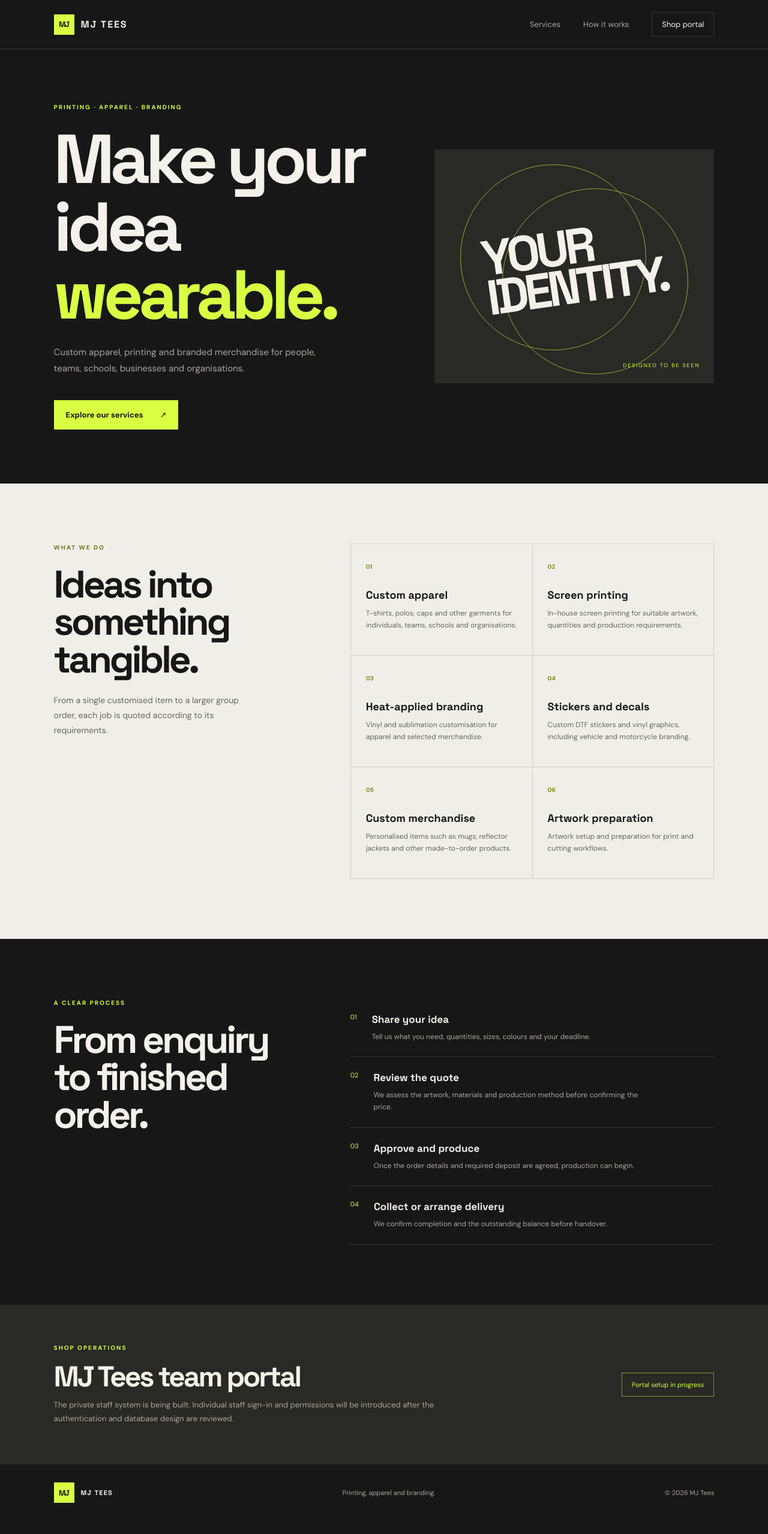
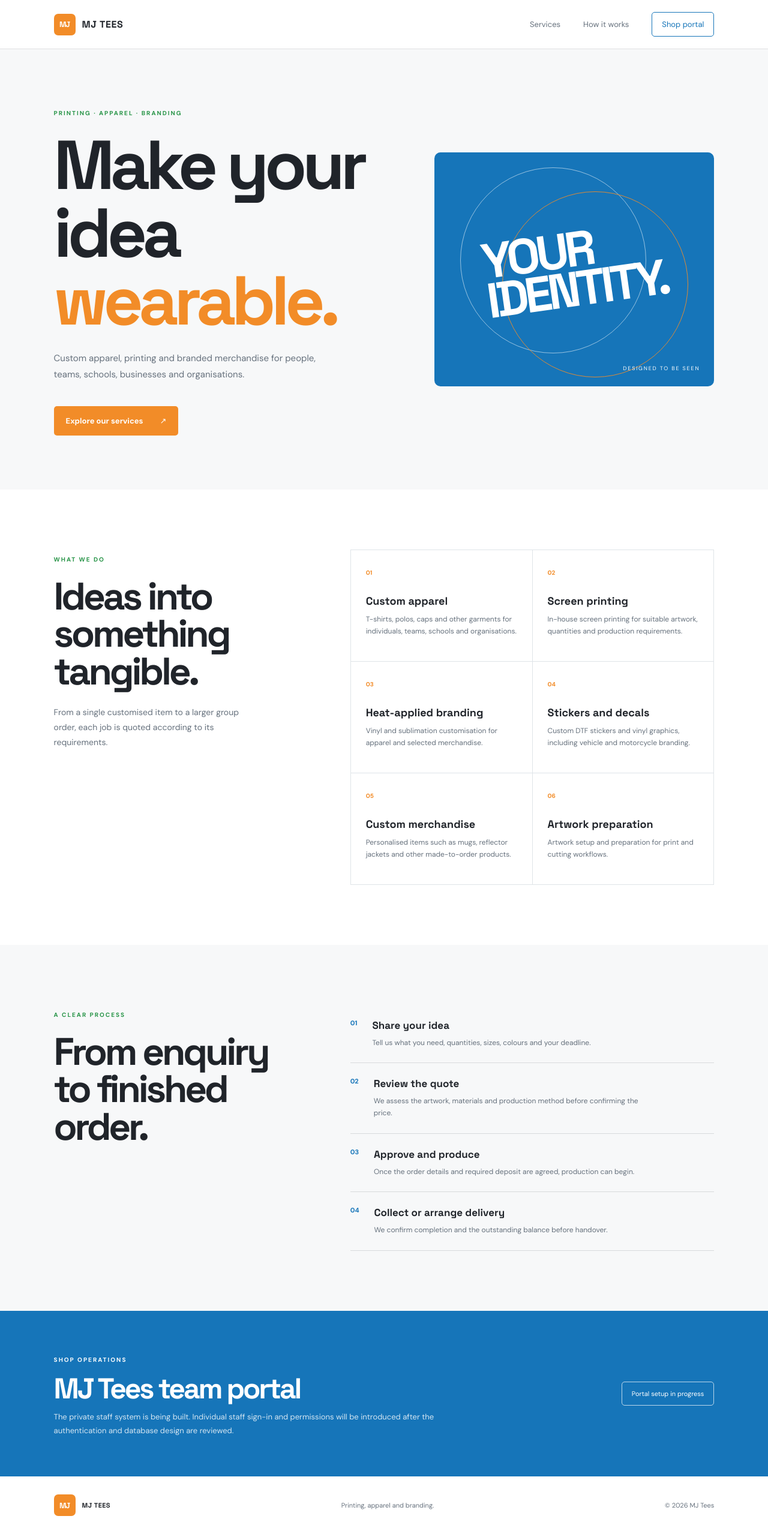
Before and after one commit to jacqmurithi-ux/mjtees-, a React (Vite) app: page / in a window 1280 px wide. Shown: the whole page at 60% size. Before the commit the page ends 2535 px from the top, so only its background shows below. Built offline with nearby package versions, Linux system fonts and the light colour scheme.

Commit message:
Apply MJ orange blue green brand identity

```diff
--- a/src/styles.css
+++ b/src/styles.css
@@ -1,52 +1,53 @@
 @import url("https://fonts.googleapis.com/css2?family=DM+Sans:wght@400;500;600;700&family=Space+Grotesk:wght@400;500;600;700&display=swap");
 :root {
-  font-family: "DM Sans", sans-serif; color: #f4f1eb; background: #171717;
+  font-family: "DM Sans", sans-serif; color: #20242a; background: #fff;
   font-synthesis: none; text-rendering: optimizeLegibility; -webkit-font-smoothing: antialiased;
-  --ink: #f4f1eb; --muted: #aaa69f; --accent: #d9ff42; --line: rgba(244,241,235,.14);
+  --ink: #20242a; --muted: #66717d; --orange: #f28c28; --blue: #1675b9; --green: #279447;
+  --line: rgba(32,36,42,.14); --surface: #f4f6f7;
 }
 * { box-sizing: border-box; }
 html { scroll-behavior: smooth; }
 body { margin: 0; min-width: 320px; }
 a { color: inherit; text-decoration: none; }
-.site-header { min-height: 82px; padding: 0 7vw; display: flex; align-items: center; justify-content: space-between; border-bottom: 1px solid var(--line); }
-.brand { display: inline-flex; align-items: center; gap: 11px; font-family: "Space Grotesk",sans-serif; font-weight: 700; letter-spacing: .12em; }
-.brand-mark { width: 34px; height: 34px; display: grid; place-items: center; background: var(--accent); color: #171717; font-size: 13px; letter-spacing: -.08em; }
+.site-header { min-height: 82px; padding: 0 7vw; display: flex; align-items: center; justify-content: space-between; border-bottom: 1px solid var(--line); background:#fff; }
+.brand { display: inline-flex; align-items: center; gap: 11px; font-family: "Space Grotesk",sans-serif; font-weight: 700; letter-spacing: .04em; }
+.brand-mark { width: 36px; height: 36px; display: grid; place-items: center; background: var(--orange); color: #fff; font-size: 13px; letter-spacing: -.08em; border-radius: 7px; }
 nav { display: flex; align-items: center; gap: clamp(16px,3vw,38px); color: var(--muted); font-size: 13px; }
-nav a:hover,.site-footer a:hover { color: var(--accent); }
-.nav-portal { border: 1px solid var(--line); padding: 11px 16px; color: var(--ink); }
-.hero { min-height: 610px; padding: 90px 7vw; display: grid; grid-template-columns: 1.1fr .9fr; align-items: center; gap: 5vw; overflow: hidden; }
-.eyebrow { color: var(--accent); font-size: 10px; font-weight: 700; letter-spacing: .2em; }
-h1,h2,h3,p { margin-top: 0; }
+nav a:hover,.site-footer a:hover { color: var(--blue); }
+.nav-portal { border: 1px solid var(--blue); padding: 11px 16px; color: var(--blue); border-radius: 5px; }
+.hero { min-height: 610px; padding: 90px 7vw; display: grid; grid-template-columns: 1.1fr .9fr; align-items: center; gap: 5vw; overflow: hidden; background: #f7f8f9; }
+.eyebrow { color: var(--green); font-size: 10px; font-weight: 700; letter-spacing: .2em; }
 h1,h2 { font-family: "Space Grotesk",sans-serif; letter-spacing: -.065em; line-height: .98; }
-h1 { font-size: clamp(64px,9vw,116px); margin: 25px 0; }
-h1 span { color: var(--accent); }
+h1 { font-size: clamp(64px,9vw,116px); margin: 25px 0; color: var(--ink); }
+h1 span { color: var(--orange); }
 .hero-intro { max-width: 460px; color: var(--muted); line-height: 1.8; font-size: 15px; }
-.primary-link { display: inline-flex; gap: 28px; align-items: center; margin-top: 24px; padding: 16px 20px; background: var(--accent); color: #171717; font-weight: 700; font-size: 13px; }
-.hero-art { min-height: 390px; position: relative; display: grid; place-items: center; background: #292925; overflow: hidden; }
-.art-circle { position: absolute; width: 310px; height: 310px; border: 1px solid rgba(217,255,66,.6); border-radius: 50%; }
-.art-circle-one { transform: translate(-35px,-15px); } .art-circle-two { transform: translate(35px,25px); }
+.primary-link { display: inline-flex; gap: 28px; align-items: center; margin-top: 24px; padding: 16px 20px; background: var(--orange); color: #fff; font-weight: 700; font-size: 13px; border-radius: 5px; }
+.hero-art { min-height: 390px; position: relative; display: grid; place-items: center; background: var(--blue); color:#fff; overflow: hidden; border-radius: 10px; }
+.art-circle { position: absolute; width: 310px; height: 310px; border: 1px solid rgba(255,255,255,.55); border-radius: 50%; }
+.art-circle-one { transform: translate(-35px,-15px); } .art-circle-two { transform: translate(35px,25px); border-color:rgba(242,140,40,.9); }
 .art-word { z-index: 1; font-family: "Space Grotesk",sans-serif; font-size: clamp(48px,7vw,82px); font-weight: 700; line-height: .8; letter-spacing: -.08em; transform: rotate(-8deg); }
-.art-caption { position: absolute; bottom: 24px; right: 24px; color: var(--accent); font-size: 9px; letter-spacing: .2em; }
+.art-caption { position: absolute; bottom: 24px; right: 24px; color: #fff; font-size: 9px; letter-spacing: .2em; }
 .section { padding: 100px 7vw; }
-.services-section { background: #f0eee8; color: #171717; display: grid; grid-template-columns: .8fr 1.2fr; gap: 7vw; }
-.services-section .eyebrow { color: #667c13; }
+.services-section { background: #fff; color: var(--ink); display: grid; grid-template-columns: .8fr 1.2fr; gap: 7vw; }
+.services-section .eyebrow { color: var(--green); }
 .section-heading h2,.process-section h2,.portal-section h2 { font-size: clamp(42px,5vw,66px); margin: 24px 0; }
-.section-heading > p:last-child { max-width: 330px; color: #68665f; line-height: 1.8; font-size: 14px; }
-.service-grid { display: grid; grid-template-columns: repeat(2,minmax(0,1fr)); gap: 1px; background: #d4d1c8; border: 1px solid #d4d1c8; }
-.service-card { min-height: 185px; padding: 25px; background: #f0eee8; }
-.service-number { color: #778d1c; font-size: 10px; font-weight: 700; }
+.section-heading > p:last-child { max-width: 330px; color: var(--muted); line-height: 1.8; font-size: 14px; }
+.service-grid { display: grid; grid-template-columns: repeat(2,minmax(0,1fr)); gap: 1px; background: #dfe4e8; border: 1px solid #dfe4e8; }
+.service-card { min-height: 185px; padding: 25px; background: #fff; }
+.service-number { color: var(--orange); font-size: 10px; font-weight: 700; }
 .service-card h3 { margin: 27px 0 9px; font-family: "Space Grotesk",sans-serif; font-size: 18px; }
-.service-card p { color: #68665f; font-size: 12px; line-height: 1.7; margin: 0; }
-.process-section { padding: 100px 7vw; display: grid; grid-template-columns: .8fr 1.2fr; gap: 7vw; }
+.service-card p { color: var(--muted); font-size: 12px; line-height: 1.7; margin: 0; }
+.process-section { padding: 100px 7vw; display: grid; grid-template-columns: .8fr 1.2fr; gap: 7vw; background:#f7f8f9; }
 .process-list { list-style: none; margin: 0; padding: 0; }
 .process-list li { display: flex; gap: 25px; padding: 23px 0; border-bottom: 1px solid var(--line); }
-.process-list li > span { color: var(--accent); font-size: 11px; }
+.process-list li > span { color: var(--blue); font-size: 11px; font-weight:700; }
 .process-list strong { font-family: "Space Grotesk",sans-serif; font-size: 17px; }
 .process-list p { color: var(--muted); font-size: 12px; line-height: 1.7; margin: 8px 0 0; max-width: 470px; }
-.portal-section { padding: 65px 7vw; display: flex; align-items: center; justify-content: space-between; gap: 35px; background: #292925; }
+.portal-section { padding: 65px 7vw; display: flex; align-items: center; justify-content: space-between; gap: 35px; background: var(--blue); color:#fff; }
 .portal-section h2 { font-size: clamp(34px,4vw,48px); margin: 18px 0 12px; }
-.portal-section p:not(.eyebrow) { max-width: 650px; color: var(--muted); font-size: 13px; line-height: 1.8; margin: 0; }
-.portal-status { flex: 0 0 auto; border: 1px solid rgba(217,255,66,.5); color: var(--accent); padding: 12px 16px; font-size: 11px; }
+.portal-section .eyebrow { color:#fff; }
+.portal-section p:not(.eyebrow) { max-width: 650px; color: rgba(255,255,255,.82); font-size: 13px; line-height: 1.8; margin: 0; }
+.portal-status { flex: 0 0 auto; border: 1px solid rgba(255,255,255,.7); color: #fff; padding: 12px 16px; font-size: 11px; border-radius:5px; }
 .site-footer { padding: 30px 7vw; display: flex; align-items: center; justify-content: space-between; gap: 20px; color: var(--muted); font-size: 11px; }
 .site-footer p { margin: 0; } .site-footer .brand { color: var(--ink); }
 @media (max-width:760px) {
```
